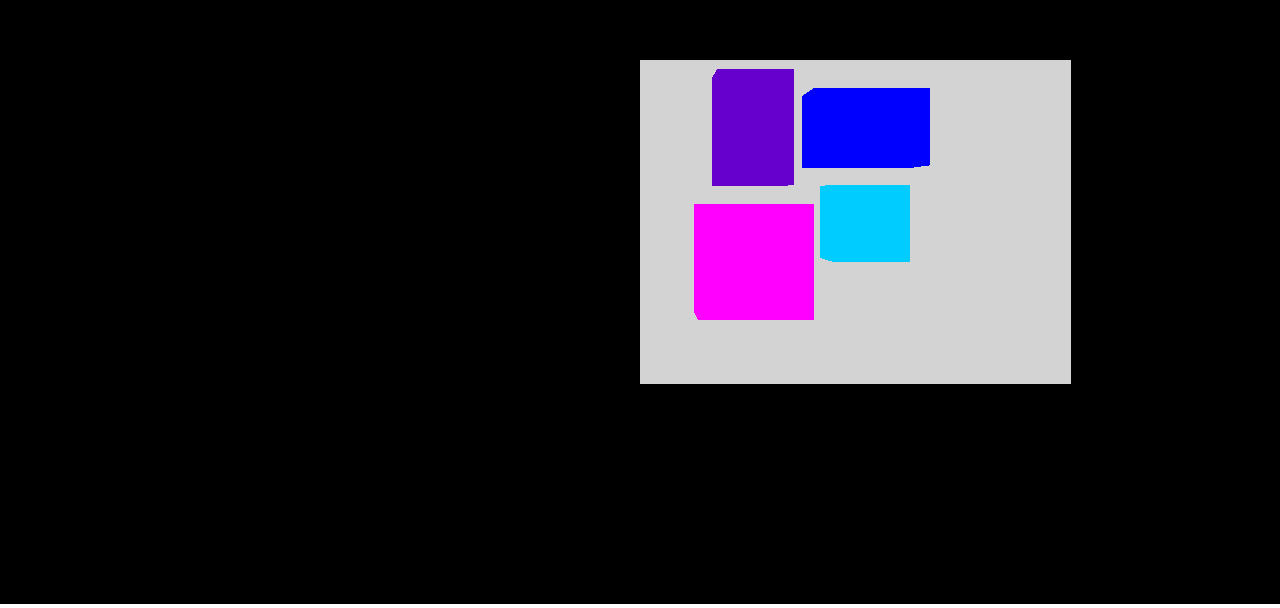
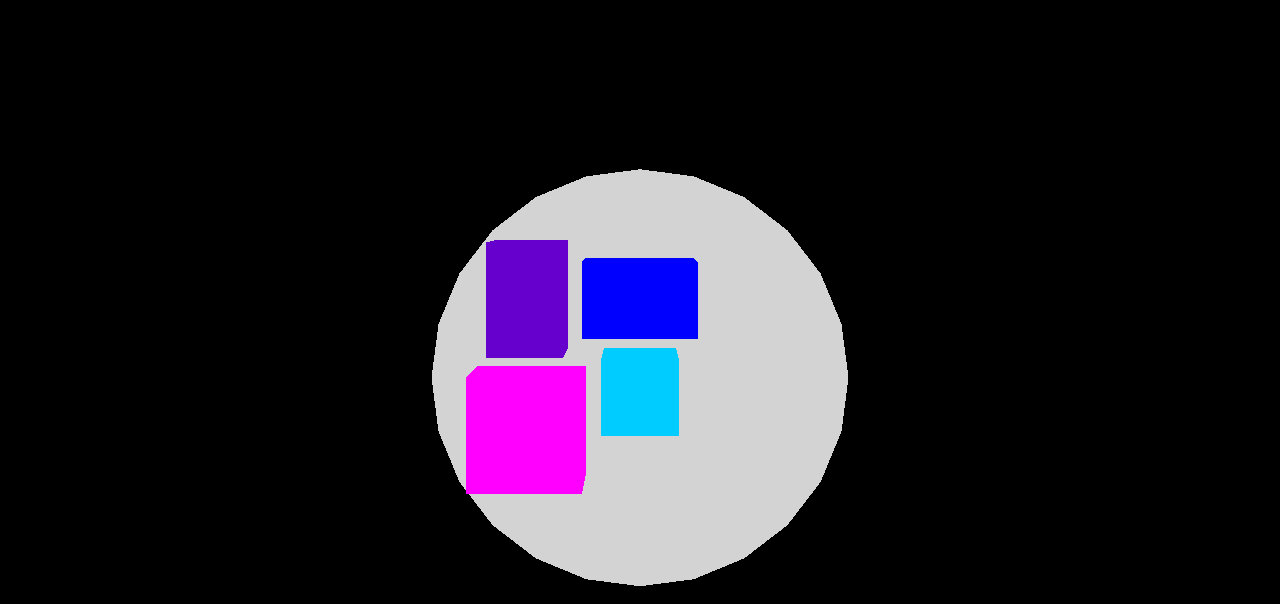
Before and after one commit to dorienmc/BinPacking, a website: page main.html in a window 1280 px wide. Shown: the part 196-804 px from the top of the page. Drawn offline with Linux system fonts and the light colour scheme.

Commit message:
Added 'addBoxes' to scripts.js, removed debug info.

```diff
--- a/js/scripts.js
+++ b/js/scripts.js
@@ -13,9 +13,9 @@
 
 /**
  * Add new model to bed
+ * @param bed: json object (see Note 2)
  * @param new_model: json object representing the 2D bounding box around the new model
  * @param current_models: array of json objects representing the models already on the bed
- * @param bed: json object (see Note 2)
  * @param margin: minimal distance between models (set to 1 if undefined, uses same units as xLength)
  */
 function addBox(bed, new_model, current_models, margin) {
@@ -53,7 +53,6 @@ function addBox(bed, new_model, current_models, margin) {
 	for (var i = 0; i < current_models.length; i++) {
 		addBoxAtPosition(bed, current_models[i], getCenter(current_models[i]));
 	}
-	console.log(bed.boxes);
 
 	//Find position for new box
 	var position = addBoxToBed(bed, new_model);
@@ -67,6 +66,69 @@ function addBox(bed, new_model, current_models, margin) {
 	}
 }
 
+/**
+ * Add new model to bed
+ * @param bed: json object (see Note 2)
+ * @param new_models: array of json object representing the 2D bounding box around the new models
+ * @param current_models: array of json objects representing the models already on the bed
+ * @param margin: minimal distance between models (set to 1 if undefined, uses same units as xLength)
+ */
+function addBoxes(bed, new_models, current_models, margin) {
+	//Check input
+	if (!new_models) { console.log('New models not found'); return undefined;}
+	for (var i = 0; i < new_models.length; i++) {
+		if (new_models[i] == undefined) { console.log(`New model ${i} not found`); return undefined;}
+		if (!new_models[i].hasOwnProperty('min')) { console.log(`new_model[${i}].min not found`); return undefined;}
+		if (!new_models[i].hasOwnProperty('max')) { console.log(`new_model[${i}].max not found`); return undefined;}
+	}
+	if (!bed) { console.log('Bed not found'); return undefined;}
+	if (!bed.hasOwnProperty('printerType')) { console.log('bed.printerType not found'); return undefined;}
+	if (!(bed.printerType == 'CARTESIAN' || bed.printerType == 'DELTA')) {
+		console.log('bed.printerType should be either \'CARTESIAN\' or \'DELTA\'');
+		return undefined;
+	}
+	if (!bed.hasOwnProperty('placeOfOrigin')) { console.log('bed.placeOfOrigin not found'); return undefined;}
+	if (!(bed.placeOfOrigin == 'CORNER' || bed.placeOfOrigin == 'CENTER')) {
+		console.log('bed.placeOfOrigin should be either \'CORNER\' or \'CENTER\'');
+		return undefined;
+	}
+	if (!bed.hasOwnProperty('xLength')) { console.log('bed.xLength not found'); return undefined;}
+	if (!(bed.printerType == 'DELTA' || bed.hasOwnProperty('yLength'))) {
+		console.log('bed.yLength not found');
+		return undefined;
+	} //only needed for cartesian printers
+
+	if (current_models == undefined)
+		current_models = [];
+
+	//Set bed margin (if required)
+	if (margin != undefined)
+		setMargin(bed, margin);
+
+	//Place current models
+	if (!isEmpty(bed))
+		bed.boxes = [];
+
+	for (var i = 0; i < current_models.length; i++) {
+		addBoxAtPosition(bed, current_models[i], getCenter(current_models[i]));
+	}
+
+	//Find position for new boxes
+	var positions = [];
+	for (var k = 0; k < new_models.length; k++) {
+		var position = addBoxToBed(bed, new_models[k]);
+
+		//Add position, if there is one
+		if (position != undefined) {
+			positions.push(new THREE.Vector2(position.x, position.y));
+		}
+		else {
+			positions.push(undefined);
+		}
+	}
+
+	return positions;
+}
 
 /************************Other Functions*****************/
 //Get last element in array
@@ -289,7 +351,6 @@ function removeBox(bed) {
 * @param: position, Vector2()
 ****************/
 function addBoxAtPosition(bed, bb, position) {
-	console.log('Add box', bb, 'at position', position);
 	var box = moveTo(bb, position);
 	if (isEmpty(bed)) {
 		bed.boxes = [box];
@@ -340,7 +401,6 @@ function isOnBed(bed, box) {
 ****************/
 function canPlaceAt(bed, box, position) {
 	//Box can be placed at position if it fits on the bed and doesnt collide with any other boxes
-	console.log('check if box can be placed at', position);
 	var newBox = moveTo(box, position);
 	return (isOnBed(bed, newBox) && !collides(bed, newBox));
 }
@@ -380,7 +440,6 @@ function tryAt(bed, place, newBox, oldBox) {
 
 	 //Check if new box can be placed at 'postion'
 	 if (canPlaceAt(bed, newBox, position)) {
-		 console.log('yes', position);
 		 return position;
 	 }
 	 else {
@@ -400,7 +459,6 @@ function addBoxToBed(bed, newBox) {
 
 	//Add first box in center
 	if (isEmpty(bed)) {
-		console.log('Add first model to bed');
 		if (canPlaceAt(bed, newBox, getBedCenter(bed))) {
 			//Place box
 			bed = addBoxAtPosition(bed, newBox, getBedCenter(bed));
--- a/main.html
+++ b/main.html
@@ -14,18 +14,23 @@
 		<script>
 
 //Input DATA
-var bed = {printerType: 'CARTESIAN', placeOfOrigin: 'CORNER', xLength: 12, yLength:9};
+var bed = {printerType: 'DELTA', placeOfOrigin: 'CORNER', xLength: 12, yLength:9};
 var models = [
 	{min: new THREE.Vector3(0,0,0), max: new THREE.Vector3(2,2,1)},
 	{min: new THREE.Vector3(0,0,0), max: new THREE.Vector3(3,2,1)},
 	{min: new THREE.Vector3(0,0,0), max: new THREE.Vector3(2,3,1)},
 	{min: new THREE.Vector3(0,0,0), max: new THREE.Vector3(3,3,1)},
 ]
+var minDistanceBetweenModels = 0.5;
 
-for(var j = 0; j < models.length; j++){
-	console.log(j,addBox(bed, models[j], getBoxes(bed), 0.5));
-	console.log(getBoxes(bed));
-}
+//Option1. Add models in 1 go
+console.log(addBoxes(bed, models, [], minDistanceBetweenModels));
+
+//Option2. Add models 1 by 1
+// for(var j = 0; j < models.length; j++){
+// 	console.log(j,addBox(bed, models[j], getBoxes(bed), minDistanceBetweenModels));
+// 	console.log(getBoxes(bed));
+// }
 
 
 //DRAW DATA
@@ -57,14 +62,12 @@ var colors = [0x00ccff, 0x0000ff, 0x6600cc, 0xff00ff, 0xff0000, 0xff6600, 0xffff
 for(var i = 0; i < bed.boxes.length; i++){
 	var pos = getCenter(bed.boxes[i]);
 	var size = getSize(bed.boxes[i]);
-	console.log(i, bed.boxes[i], pos);
 	var geometry2 = new THREE.BoxGeometry( size.x, size.y, 1 );
 	var material2 = new THREE.MeshBasicMaterial( { color: colors[i % colors.length] } );
 	var mesh2 = new THREE.Mesh( geometry2, material2 );
 	mesh2.position.set(pos.x,pos.y,1);
 	group.add(mesh2);
 }
-console.log(group);
 scene.add(group);
 
 camera.position.z = 15;
```
